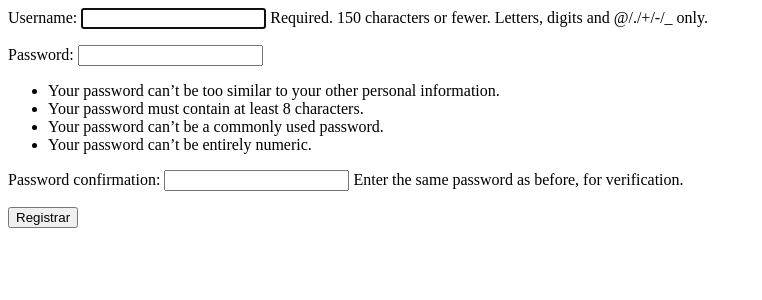
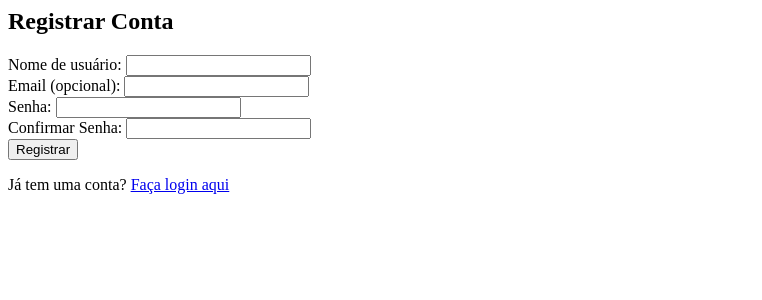
Before and after one commit to AnzinFelipe/Wondercooking, a Django app: page /registrar/ in a window 1280 px wide. Shown: the top 300 px of the page, without its empty margins (0-762 px from the left). Run offline with Django 5.2, Linux system fonts and the light colour scheme.

Commit message:
Registrar usuário sem depender de django forms

```diff
--- a/postagens/templates/registration/register.html
+++ b/postagens/templates/registration/register.html
@@ -1,5 +1,50 @@
-<form method="post">
-    {% csrf_token %}
-    {{ form.as_p }}
-    <button type="submit">Registrar</button>
-</form>
+
+
+<html lang="pt-br">
+<head>
+    <meta charset="UTF-8">
+    <meta name="viewport" content="width=device-width, initial-scale=1.0">
+    <title>Registro</title>
+</head>
+<body>
+    <h2>Registrar Conta</h2>
+
+    {% if errors %}
+        <div>
+            {% for error in errors %}
+                <div>{{ error }}</div>
+            {% endfor %}
+        </div>
+    {% endif %}
+
+    <form method="post">
+        {% csrf_token %}
+
+        <div>
+            <label for="username">Nome de usuário:</label>
+            <input type="text" id="username" name="username" value="{{ username|default:'' }}" required>
+        </div>
+
+        <div>
+            <label for="email">Email (opcional):</label>
+            <input type="email" id="email" name="email" value="{{ email|default:'' }}">
+        </div>
+
+        <div>
+            <label for="senha">Senha:</label>
+            <input type="password" id="senha" name="senha" required>
+        </div>
+
+        <div>
+            <label for="senhaconfirmar">Confirmar Senha:</label>
+            <input type="password" id="senhaconfirmar" name="senhaconfirmar" required>
+        </div>
+
+        <button type="submit">Registrar</button>
+    </form>
+
+    <div>
+        Já tem uma conta? <a href="{% url 'login' %}">Faça login aqui</a>
+    </div>
+</body>
+</html>
--- a/postagens/views.py
+++ b/postagens/views.py
@@ -1,11 +1,11 @@
 from django.shortcuts import render, redirect
 from .models import postagem, Perfil
-from django.contrib.auth import login
-from django.contrib.auth.forms import UserCreationForm
+from django.contrib.auth import login, authenticate
 from django.urls import reverse
 from django.http import HttpResponseRedirect
 from django.contrib.auth.decorators import login_required
 from django.contrib.auth.models import User
+from django.db import IntegrityError
 
 
 
@@ -27,15 +27,52 @@ def post_detalhe(request, id):
 
 def registrar(request):
     if request.method == 'POST':
-        form = UserCreationForm(request.POST)
-        if form.is_valid():
-            user = form.save()
-            Perfil.objects.create(user=user)
-            login(request, user)
-            return redirect('/')
+        username = request.POST.get('username')
+        senha = request.POST.get('senha')
+        senhaconfirmar = request.POST.get('senhaconfirmar')
+        email = request.POST.get('email', '')
+        erros = []
+        if not username:
+            erros.append('Nome de usuário é obrigatório')
+        elif len(username) < 5:
+            erros.append('Nome de usuário deve ter pelo menos 5 caracteres')
+        elif User.objects.filter(username=username).exists():
+            erros.append('Este nome de usuário já existe')
+        if not senha:
+            erros.append('Senha é obrigatória')
+        elif len(senha) < 8:
+            erros.append('Senha deve ter pelo menos 8 caracteres')
+
+        if senha != senhaconfirmar:
+            erros.append('As senhas não coincidem')
+
+        if email and User.objects.filter(email=email).exists():
+            erros.append('Este email já está em uso')
+        if not erros:
+            try:
+                user = User.objects.create_user(
+                    username=username,
+                    password=senha,
+                    email=email
+                )
+                Perfil.objects.create(user=user)
+                user = authenticate(request, username=username, password=senha)
+                if user is not None:
+                    login(request, user)
+                    return redirect('/')
+                else:
+                    erros.append('Erro ao fazer login')
+
+            except IntegrityError:
+                erros.append('Erro ao criar usuário')
+        if erros:
+            return render(request, 'registration/register.html', {
+                'errors': erros,
+                'username': username,
+                'email': email
+            })
     else:
-        form = UserCreationForm()
-    return render(request, 'registration/register.html', {'form': form})
+        return render(request, 'registration/register.html')
 
 @login_required
 def criar_post(request):
```
Also changed, not shown: 1 other file.
